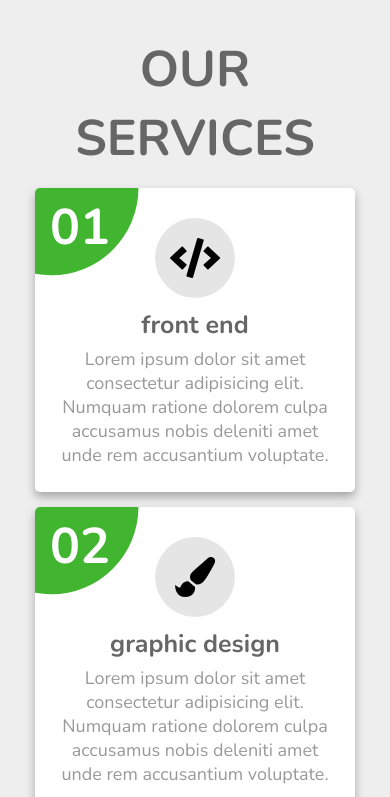
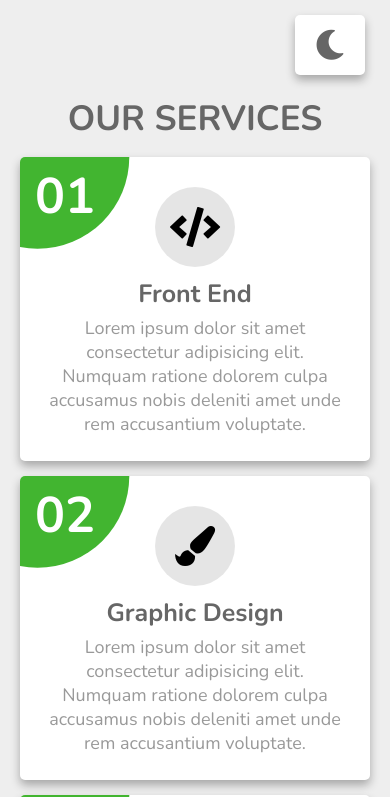
Before and after one commit to Raoul-Shah/Service-Section-with-Dark-Light-Mode, a plain HTML site: page index.html in a window 390 px wide. Shown: the top 797 px of the page. Drawn offline with nearby package versions, Linux system fonts and the light colour scheme.

Commit message:
Added themeToggler

```diff
--- a/index.html
+++ b/index.html
@@ -13,6 +13,8 @@
     <link rel="stylesheet" href="./style.css">
 </head>
 <body>
+
+    <div id="theme-toggler" class="fas fa-moon"></div>
 
 <div class="container">
 
@@ -61,5 +63,24 @@
 
 </div>
 
+
+<script>
+
+let themeToggler = document.querySelector('#theme-toggler');
+
+themeToggler.onclick = () => {
+
+    themeToggler.classList.toggle('fa-sun');
+
+    if(themeToggler.classList.contains('fa-sun')) {
+        document.body.classList.add('active');
+     }else {
+        document.body.classList.remove('active');
+     }
+
+}
+
+</script>
+
 </body>
 </html>
--- a/style.css
+++ b/style.css
@@ -92,6 +92,7 @@
 .container .box-container .box h3 {
     font-size: 25px;
     color: var(--primary-text-color);
+    text-transform: capitalize;
 }
 
 .container .box-container .box p {
@@ -99,3 +100,43 @@
     color: var(--secondary-text-color);
     padding: 5px;
 }
+
+#theme-toggler {
+    position: fixed;
+    top: 15px;
+    right: 25px;
+    padding: 15px 20px;
+    font-size: 30px;
+    background: var(--secondary-bg-color);
+    color: var(--primary-text-color);
+    cursor: pointer;
+    box-shadow: 0 5px 10px rgba(0, 0, 0, .3);
+    border-radius: 5px;
+}
+
+#theme-toggler:hover {
+    background: #42b530;
+    color: #fff;
+}
+
+
+
+
+
+
+
+
+
+
+
+@media (max-width: 768px) {
+
+    .container {
+        padding: 80px 20px;
+    }
+
+    .container .title {
+        font-size: 35px;
+    }
+
+}
```
